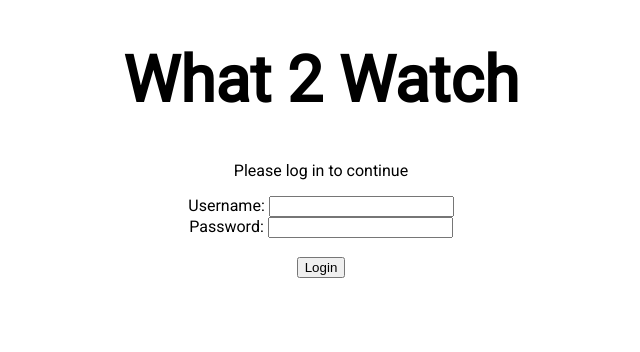
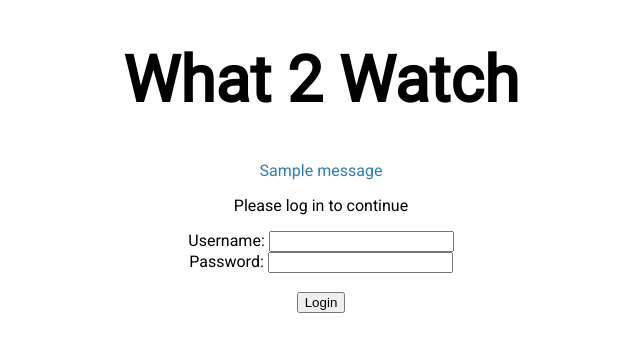
Before and after one commit to GKjohns/W4111-Project_1, a Flask app: page / in a window 1280 px wide. Shown: the top 352 px of the page, without its empty margins (319-959 px from the left). Run offline with Flask 2, Linux system fonts and the light colour scheme; one stand-in notice (Sample message) is shown.

Commit message:
add flash messages to _base.html. Style the text

```diff
--- a/app.py
+++ b/app.py
@@ -28,8 +28,8 @@ def attempt_login():
     else:
         # this is gonna change a ton
         if not user_is_valid:
-            flash('not a registered username ¯\_(ツ)_/¯')
-        elif pw_is_correct:
+            flash('not a registered username')
+        elif not pw_is_correct:
             flash('password is incorrect')
         return login()
     return select_show_movie()
--- a/static/style.css
+++ b/static/style.css
@@ -20,6 +20,18 @@ div.banner {
   text-align: center;
 }
 
+div#flash_messages {
+  color: #2980B9;
+  list-style: none;
+}
+
+
+
+div#flash_messages li {
+  color: #2980B9;
+  list-style: none;
+}
+
 
 /*form  {
   width: 300px;
--- a/templates/_base.html
+++ b/templates/_base.html
@@ -13,6 +13,15 @@
       <h1>What 2 Watch</h1>
     </div>
     <div class="page main_centered">
+      <div id="flash_messages", class="main_centered">
+        {% with messages = get_flashed_messages() %}
+          {% if messages %}
+            {% for message in messages %}
+              <p>{{ message }}</p>
+            {% endfor %}
+          {% endif %}
+        {% endwith %}
+      </div>
       {% block content %}
       {% endblock %}
     </div>
```
